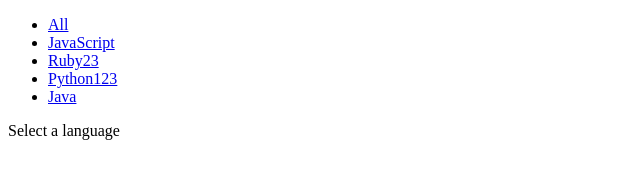
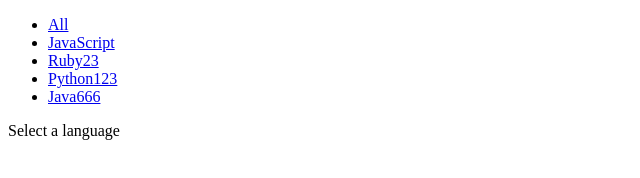
Before and after one commit to jzhang026/react-ssr-study, a React app: page / in a window 1280 px wide. Shown: the top 178 px of the page, without its empty margins (0-640 px from the left). Built offline with nearby package versions, Linux system fonts and the light colour scheme; the HTML template or start-up script is replaced by a standard one.

Commit message:
add java666

```diff
--- a/src/shared/NavBar.js
+++ b/src/shared/NavBar.js
@@ -15,7 +15,7 @@ export default function Navbar () {
     name: 'Python123',
     param: 'python',
   }, {
-    name: 'Java',
+    name: 'Java666',
     param: 'java',
   }]
 
```
